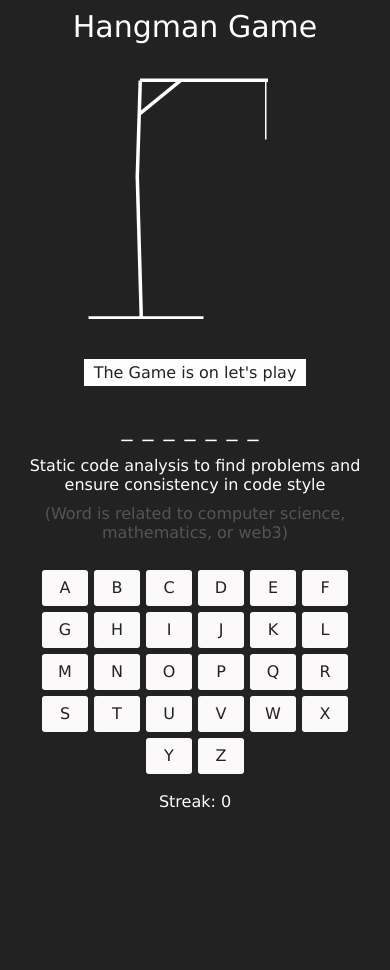
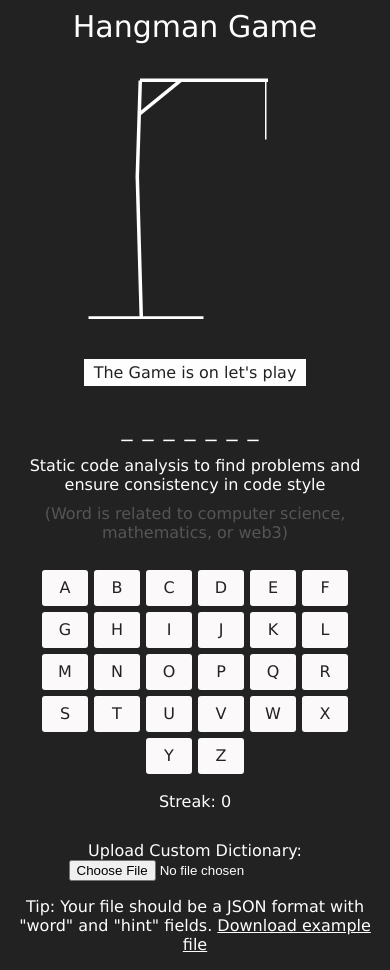
Before and after one commit to oyerohabib/fun-hangman-game, a React (Create React App) app: page / in a window 390 px wide. Before the commit the page ends 844 px from the top, so only its background shows below. Built offline with nearby package versions, Linux system fonts and the light colour scheme.

Commit message:
feat: added functionality to allow users upload their own dictionary

```diff
--- a/public/style/style.css
+++ b/public/style/style.css
@@ -8,6 +8,16 @@ body {
 }
 
 .container {
+  text-align: center;
+  min-height: 100%;
+  min-width: 100%;
+}
+
+.upload-section {
+  position: absolute;
+  right: 0;
+  left: 0;
+  bottom: 5%;
   text-align: center;
 }
 
@@ -134,3 +144,11 @@ body {
     width: 90%;
   }
 }
+
+@media only screen and (max-width: 650px) {
+  .upload-section {
+    position: relative;
+    margin-top: 30px;
+    text-align: center;
+  }
+}
--- a/src/App.js
+++ b/src/App.js
@@ -17,12 +17,49 @@ const App = () => {
 
   // Shuffle dictionary and set initial answer
   useEffect(() => {
-    const shuffledList = [...dictionary].sort(() => Math.random() - 0.5);
+    initializeGame(dictionary);
+  }, []);
+
+  const initializeGame = (dict) => {
+    const shuffledList = [...dict].sort(() => Math.random() - 0.5);
     setAnswerList(shuffledList);
     const firstAnswer = shuffledList.pop();
     firstAnswer.word = firstAnswer.word.toUpperCase();
     setAnswer(firstAnswer);
-  }, []);
+  };
+
+  const handleFileUpload = (event) => {
+    const file = event.target.files[0];
+    if (file) {
+      const reader = new FileReader();
+      reader.onload = (e) => {
+        try {
+          const customDictionary = JSON.parse(e.target.result);
+          if (
+            Array.isArray(customDictionary) &&
+            validateDictionary(customDictionary)
+          ) {
+            initializeGame(customDictionary);
+            alert("Custom dictionary uploaded successfully!");
+          } else {
+            alert("Invalid file format. Please upload a valid JSON file.");
+          }
+        } catch (error) {
+          alert("Error reading the file. Please ensure it is a valid JSON.");
+        }
+        event.target.value = "";
+      };
+      reader.readAsText(file);
+    } else {
+      event.target.value = "";
+    }
+  };
+
+  const validateDictionary = (dict) => {
+    return dict.every(
+      (item) => typeof item.word === "string" && typeof item.hint === "string"
+    );
+  };
 
   const addAlphas = useCallback(
     (alpha) => {
@@ -89,6 +126,34 @@ const App = () => {
           nextWord={nextWord}
         />
       </div>
+
+      {/* Upload Button UI */}
+      <div className="upload-section">
+        <label htmlFor="dictionary-upload" className="upload-label">
+          Upload Custom Dictionary:
+        </label>{" "}
+        <input
+          id="dictionary-upload"
+          type="file"
+          accept=".json"
+          onChange={handleFileUpload}
+          className="upload-input"
+        />
+        {/* Instruction and download link */}
+        <div className="upload-tip">
+          <p>
+            Tip: Your file should be a JSON format with "word" and "hint"
+            fields.{" "}
+            <a
+              href="data:application/json;charset=utf-8,%5B%7B%22word%22%3A%22React%22%2C%22hint%22%3A%22A%20JavaScript%20library%20for%20building%20user%20interfaces%22%7D%2C%7B%22word%22%3A%22Node%22%2C%22hint%22%3A%22JavaScript%20runtime%20environment%22%7D%5D"
+              download="example-dictionary.json"
+              style={{ color: "white", textDecoration: "underline" }}
+            >
+              Download example file
+            </a>
+          </p>
+        </div>
+      </div>
     </div>
   );
 };
```
